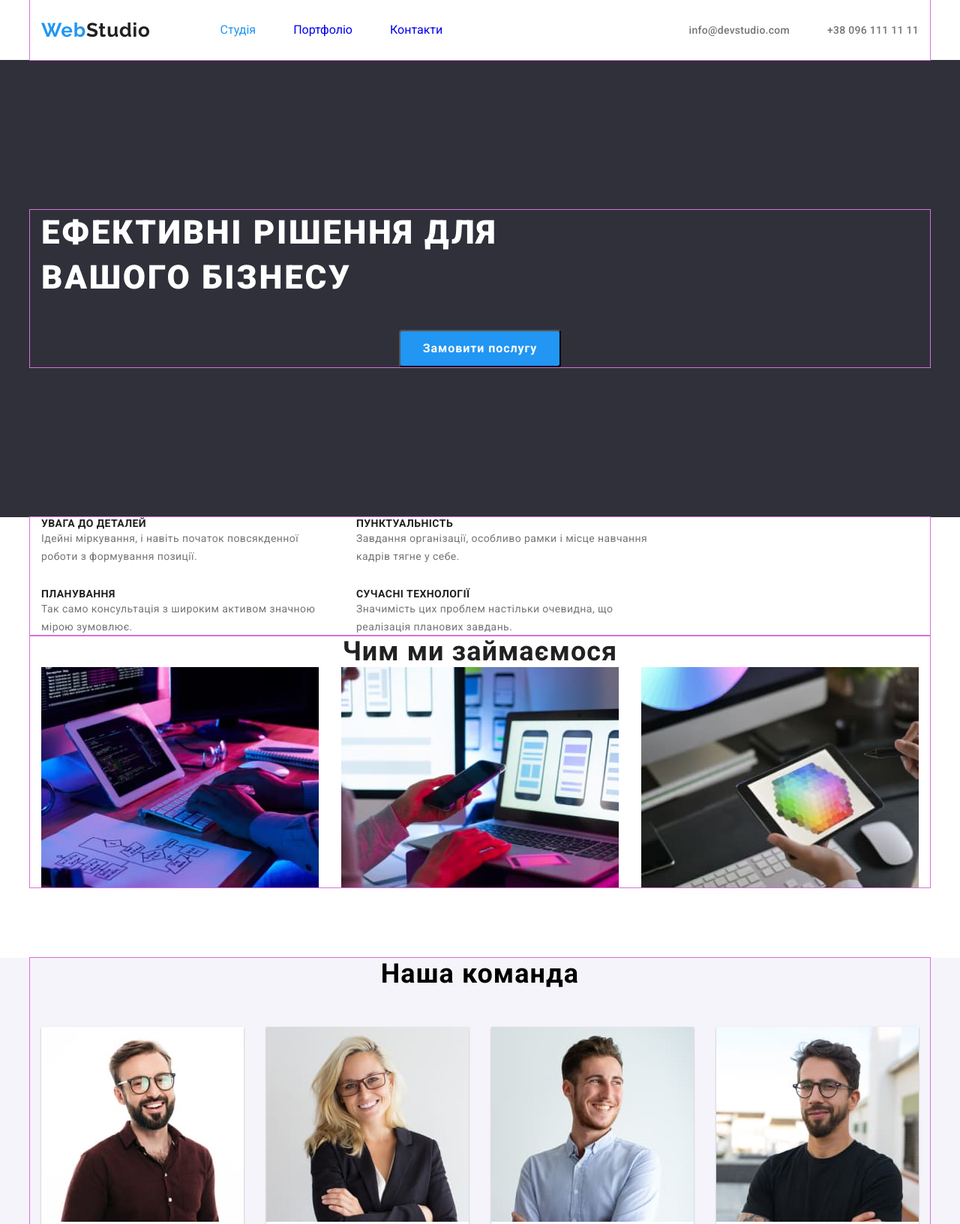
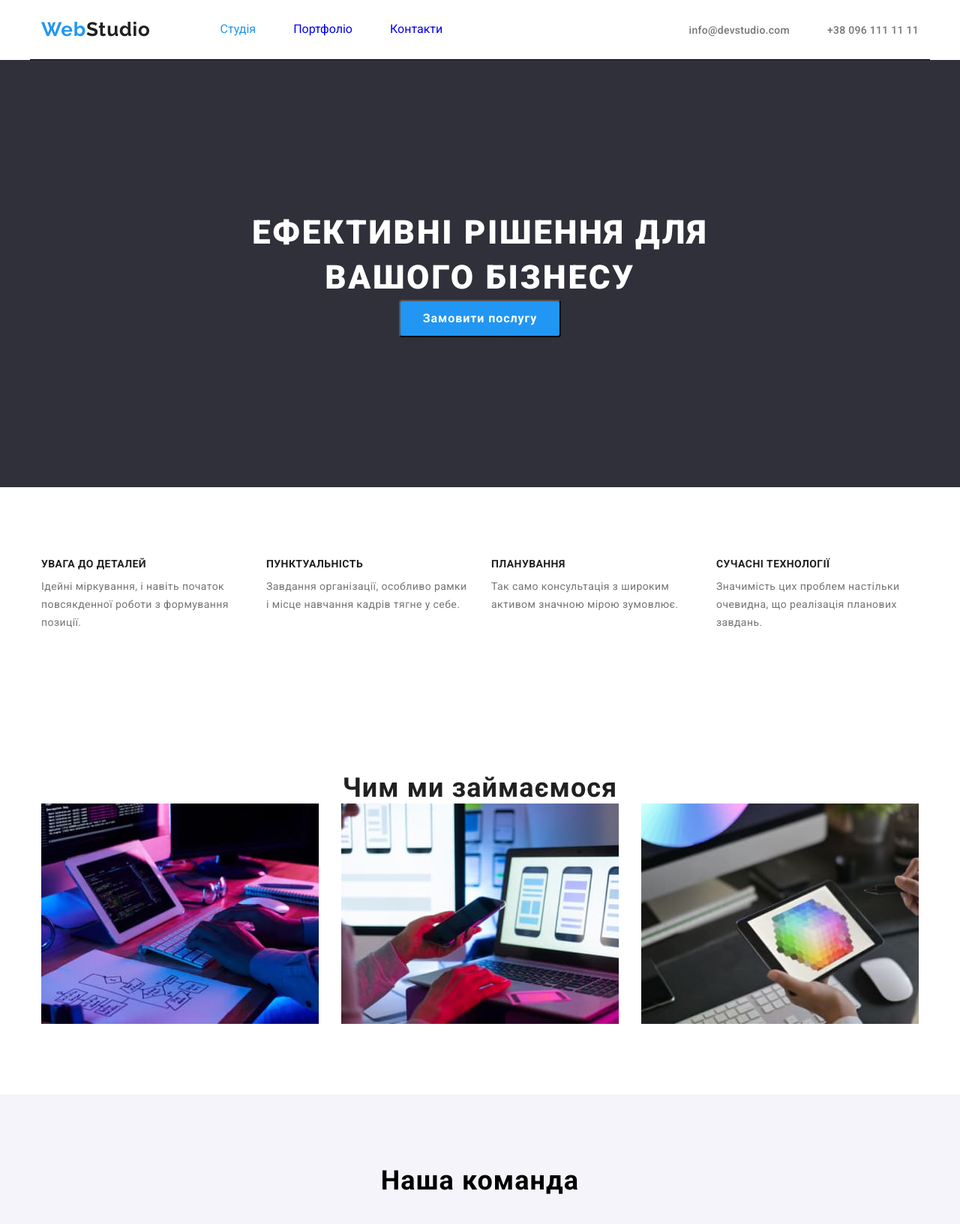
Before and after one commit to Rakusta/goit-markup-hw-03, a plain HTML site: page index.html in a window 1280 px wide. Shown: the top 1633 px of the page at 75% size. Drawn offline with nearby package versions, Linux system fonts and the light colour scheme.

Commit message:
Margins/paddings are added

```diff
--- a/css/styles.css
+++ b/css/styles.css
@@ -10,6 +10,7 @@
 
     --button-color:#2196F3;
     --button-acvive-color:#188CE8;
+    --filter-btn-border-color: #ECECEC;
 
     --filter-colour:#F5F4FA;
     --filter-active-color:#2196F3;
@@ -17,8 +18,8 @@
     --filter-container-border-color: #EEEEEE;
     --filter-set-gap: 30px;
     --filter-box-shadow: 0px 1px 1px rgba(0, 0, 0, 0.12), 0px 4px 4px rgba(0, 0, 0, 0.06), 1px 4px 6px rgba(0, 0, 0, 0.16);
-
     --team-border-shadow: 0px 1px 3px rgba(0, 0, 0, 0.12), 0px 1px 1px rgba(0, 0, 0, 0.14), 0px 2px 1px rgba(0, 0, 0, 0.2);
+    --header-container-border: 1px solid #ECECEC;
 }
 
 p,
@@ -79,7 +80,6 @@ body{
     padding-left: 15px;
     padding-right: 15px;
     margin: 0 auto;
-    outline: 1px solid orchid;
 }
 
 .visually-hidden{
@@ -101,6 +101,12 @@ body{
 
 .header{
     font-family:'Roboto';
+}
+
+.header-container{
+    border-bottom-width: 1px;
+    border-bottom-style: solid;
+    border-bottom-color: var(--header-container-border);
 }
 
 .header-container {
@@ -184,6 +190,9 @@ body{
 /*--------------footer--------------*/
 .footer{
     background-color:var(--accent-background-color);
+    padding-top: 60px;
+    padding-bottom: 60px;
+
 }
 
 /*address*/
@@ -193,6 +202,7 @@ body{
     font-weight: 700;
     font-size: 26px;
     line-height: calc(31/26);
+    margin-bottom: 20px;
 }
 
 
@@ -217,7 +227,6 @@ body{
 
 .call{
     display: inline-block;
-    padding-bottom: 60px;
 }
 
 
@@ -241,7 +250,9 @@ body{
     text-transform: uppercase;
     width: 696px;
     margin-bottom: 40px;
-
+    display: block;
+    margin: 0 auto;
+    text-align: center;
 }
 
 /*button*/
@@ -270,6 +281,10 @@ body{
 }
 
 /*benefits*/
+.benefits{
+    padding-top: 94px;
+    padding-bottom: 94px;
+}
 
 .benefits-title{
     color: var(--primary-text-color);
@@ -278,6 +293,7 @@ body{
     line-height: calc(16/14);
     letter-spacing: 0.03em;
     text-transform: uppercase;
+    margin-bottom: 10px;
 }
 
 
@@ -290,10 +306,7 @@ body{
 
 .benefits-list{
     display: flex;
-    flex-wrap: wrap;
-    flex-basis: calc(100% / 4);
     gap: 30px;
-    padding: 94px, 0px. 94px;
 }
 
 .benefits-wrap{
@@ -304,6 +317,12 @@ body{
 }
 
 /*examples*/
+
+.examples{
+    padding-top: 94px;
+    padding-bottom: 94px;
+
+}
 .examples-title{
     color: var(--primary-text-color);
     font-weight: 700;
@@ -323,6 +342,8 @@ body{
 /*our-team*/
 .our-team-section{
     background-color: var(--additional-background-color);
+    padding-top: 94px;
+    padding-bottom: 94px;
 }
 
 .our-team{
@@ -338,7 +359,6 @@ body{
     line-height: calc(42/36);
     text-align: center;
     letter-spacing: 0.03em;
-    margin-top: 94px;
     margin-bottom: 50px;
 }
 
@@ -364,6 +384,7 @@ body{
 .our-team >.team-card{
     background-color: var(--primary-background-color);
     box-shadow: var(--team-border-shadow);
+    border-radius: 0px 0px 4px 4px;
 }
 
 .team-card-wrap{
@@ -376,8 +397,12 @@ body{
 
 /*--------------Portfoio------------ */
 
+.filter-section{
+padding-top: 94px;
+padding-bottom: 94px;
+}
+
 .filter{
-
     font-family: inherit;
     font-style: normal;
     font-weight: 500;
@@ -393,7 +418,7 @@ body{
     min-width: 73px;
     padding: 6px 22px 6px 22px;
     justify-content: center;
-
+    outline: none;
 }
 
 .filter:hover,
@@ -410,8 +435,6 @@ body{
 }
 
 .filter-set{
-    padding: 0;
-    margin: 0;
     list-style: none;
 
     display: flex;
@@ -419,10 +442,12 @@ body{
 
     margin-top: calc -1 * var(--filter-set-gap);
     margin-left: calc -1 * var(--filter-set-gap);
+    margin-bottom: 50px;
 }
 
 .filter-card{
     box-shadow: var(--filter-box-shadow);
+
 }
 
 .filter-card-content{
@@ -433,6 +458,7 @@ body{
     flex-basis: calc(100% / 3 - var(--filter-set-gap));
     margin-left: var(--filter-set-gap);
     margin-top: var(--filter-set-gap);
+
 }
 
 .project-name {
```
Also changed, not shown: portfolio.html (+1 -1 lines).
